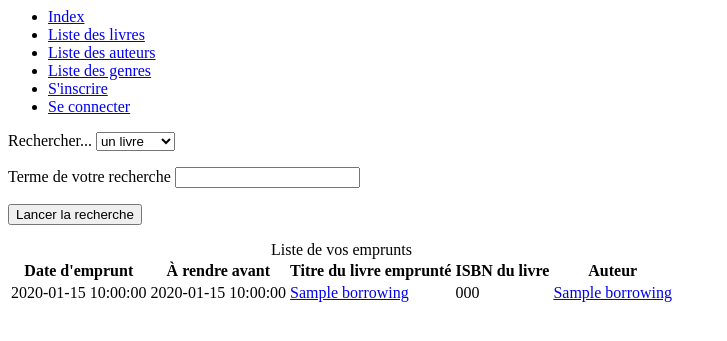
After one commit to MullerCedric/library, a PHP site: template views/borrowings.php in a window 1280 px wide. The commit adds this page. Shown: the top 341 px of the page, without its empty margins (0-727 px from the left). Run offline with PHP 8.4, Linux system fonts and the light colour scheme; the template is opened without the code that fills it: most values are stand-ins (such as "Sample title", 1, 10 or a date in 2020).

Commit message:
Add borrowings list

```diff
--- /dev/null
+++ b/views/borrowings.php
@@ -0,0 +1,27 @@
+<?php
+if ( $data['borrowings'] === null OR empty( $data['borrowings'] ) ) : ?>
+    <div>
+        Aucun résultat n'a été trouvé
+    </div>
+<?php else : ?>
+    <table>
+        <caption>Liste de vos emprunts</caption>
+
+        <tr>
+            <th scope="col">Date d'emprunt</th>
+            <th scope="col">À rendre avant</th>
+            <th scope="col">Titre du livre emprunté</th>
+            <th scope="col">ISBN du livre</th>
+            <th scope="col">Auteur</th>
+        </tr><?php
+        foreach ( $data['borrowings'] as $borrowing ) : ?>
+            <tr>
+                <td><?= $borrowing->borrowing_date; ?></td>
+                <td><?= $borrowing->deadline_for_return; ?></td>
+                <td><a href="index.php?r=books&a=zoom&id=<?= $borrowing->bookId; ?>"><?= $borrowing->bookTitle; ?></a></td>
+                <td><?= $borrowing->isbn; ?></td>
+                <td><a href="index.php?r=authors&a=zoom&id=<?= $borrowing->authorId; ?>"><?= $borrowing->authorName; ?></a></td>
+            </tr>
+        <?php endforeach; ?>
+    </table>
+<?php endif; ?>
--- a/views/partials/_navAdmin.php
+++ b/views/partials/_navAdmin.php
@@ -46,6 +46,9 @@
             </ul>
         </li>
         <li>
+            <a href="index.php?r=borrowings&a=list">Liste de vos emprunts</a>
+        </li>
+        <li>
             <a href="index.php?r=user&a=loggedOut">Se déconnecter</a>
         </li>
     </ul>
--- a/views/partials/_navUser.php
+++ b/views/partials/_navUser.php
@@ -13,6 +13,9 @@
             <a href="index.php?r=genres&a=list">Liste des genres</a>
         </li>
         <li>
+            <a href="index.php?r=borrowings&a=list">Liste de vos emprunts</a>
+        </li>
+        <li>
             <a href="index.php?r=user&a=loggedOut">Se déconnecter</a>
         </li>
     </ul>
```
Also changed, not shown: controllers/Borrowings.php (+10 -1 lines), models/Borrowings.php (+20 -0 lines).
